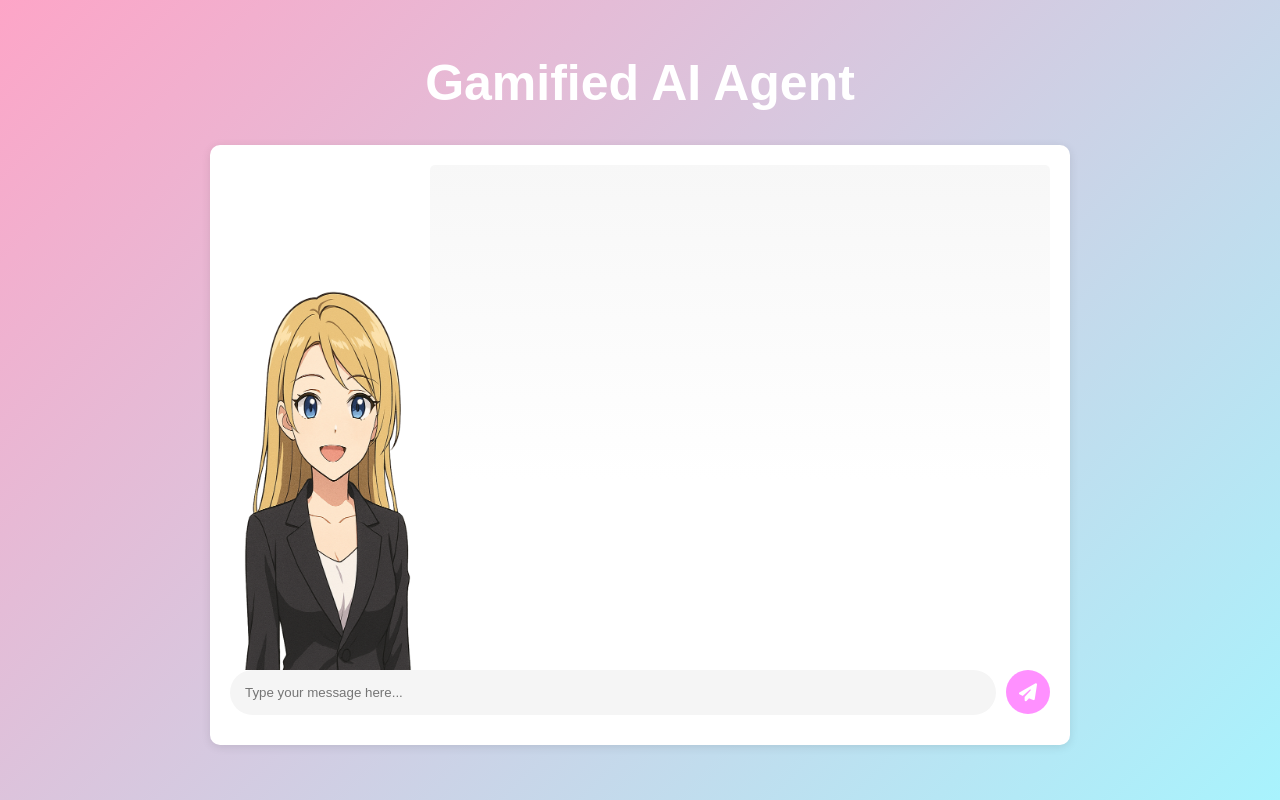
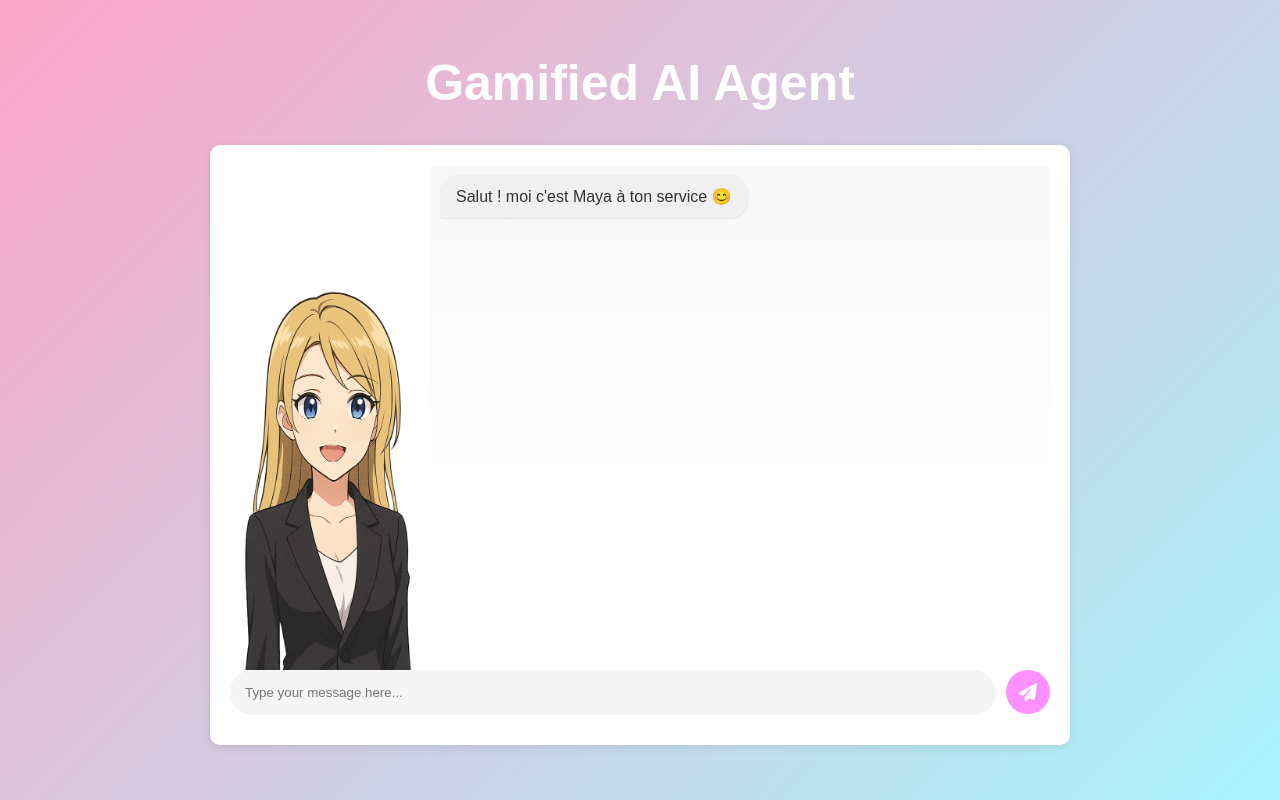
Before and after one commit to cedricdsst/gamified_agent, a plain HTML site: page public/index.html in a window 1280 px wide. Drawn offline with Linux system fonts and the light colour scheme.

Commit message:
added welcome chat from agent

```diff
--- a/public/index.html
+++ b/public/index.html
@@ -389,6 +389,9 @@
 
             // Set initial emotion to happy
             updateEmotionImage('happy');
+
+            // Add welcome message from Maya
+            addMessage("Salut ! moi c'est Maya à ton service 😊", false, "happy");
         });
     </script>
 </body>
```
